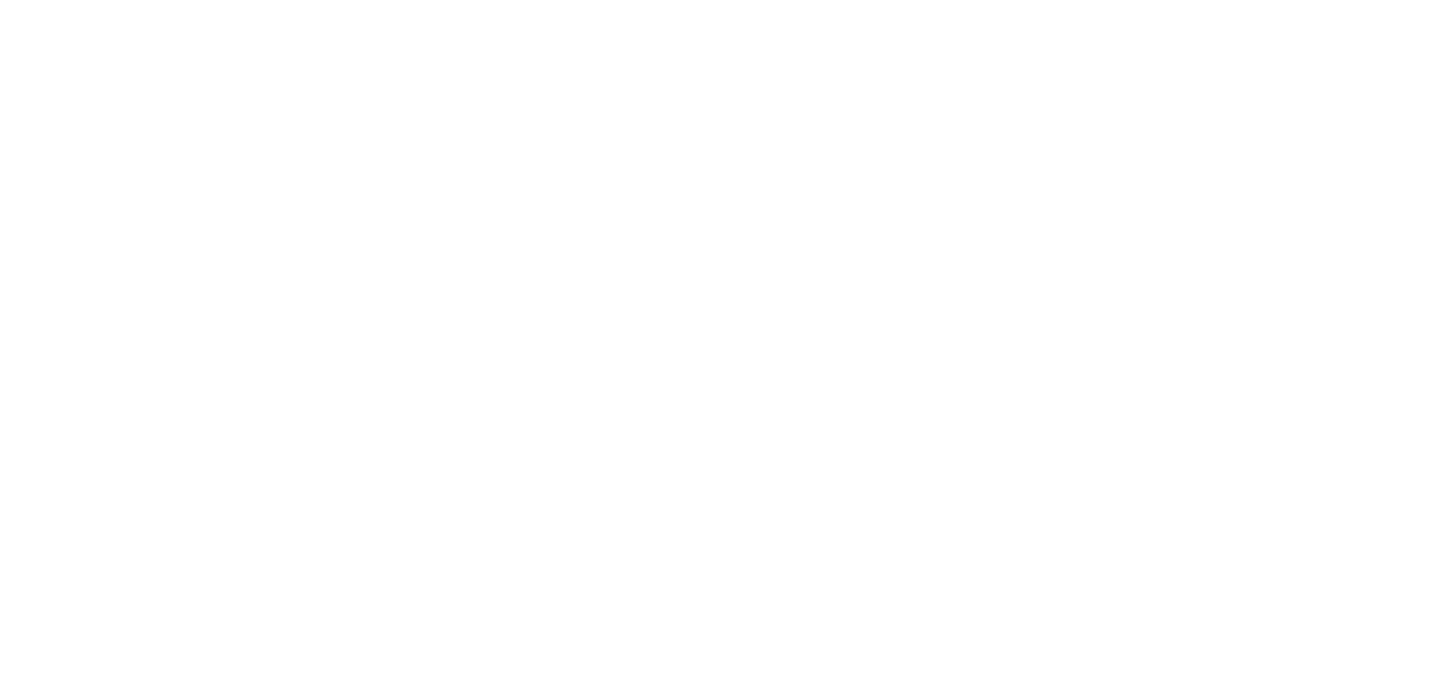
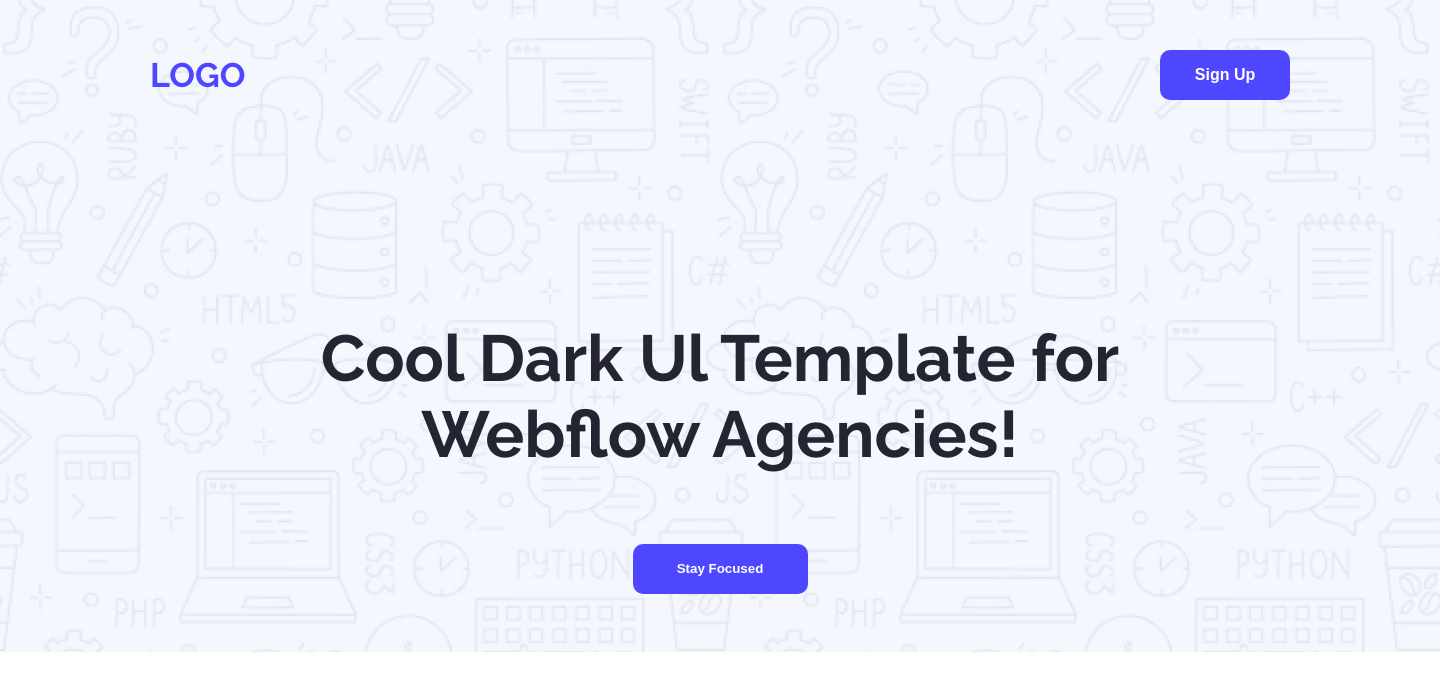
Before and after one commit to almashosain/assinment, a plain HTML site: page index.html in a window 1280 px wide. Shown: the whole page, 1440 px wide, since content can reach past the window. Drawn offline with Linux system fonts and the light colour scheme.

Commit message:
added hero section and design the section

```diff
--- a/index.css
+++ b/index.css
@@ -0,0 +1,75 @@
+*{
+  margin: 0;
+  padding: 0;
+}
+.raleway-normal {
+  font-family: "Raleway", sans-serif;
+  font-optical-sizing: auto;
+  font-weight: <weight>;
+  font-style: normal;
+}
+.divone{
+  display: flex;
+  justify-content: space-between;
+  display: flex;
+  width: 1140px;
+  padding: 50px 0;
+  justify-content: space-between;
+  align-items: center;
+}
+.divtwo{
+  align-items: center;
+  justify-content: center;
+  text-align: center;
+  display: flex;
+  flex-direction: column;
+  width:900px ;
+  align-items: center;
+  gap: 40px;
+  font-size: 65px;
+  font-weight: 700;
+}
+.sectionone{
+  width: 1440px;
+  height: 700px;
+  background-image: url(./images/hero-bg\ copy.png);
+background-repeat: no-repeat;
+display: flex;
+padding-bottom: 200px;
+flex-direction: column;
+align-items: center;
+gap: 170px;
+
+}
+.logo{
+  font-size: 34px;
+  font-weight: bolder;
+  color: #4E47FF;
+}
+.btn_up{
+  height: 50px;
+  width: 130px;
+  background-color: #4E47FF;
+  color: white;
+  font-size: 16px;
+  font-weight: bold;
+  border: none;
+  border-radius: 10px;
+}
+.divtwo{
+  color: #252432;
+  font-size: 65px;
+  font-weight: 700px;
+  text-align: center;
+  line-height: normal;
+}
+.btnone{
+  background-color: #4E47FF;
+  color: white;
+  height: 50px;
+  width: 175px;
+  border: none;
+  border-radius: 10px;
+  font-size: 16;
+  font-weight: bold;
+}
--- a/index.html
+++ b/index.html
@@ -4,8 +4,28 @@
     <meta charset="UTF-8">
     <meta name="viewport" content="width=device-width, initial-scale=1.0">
     <title>Document</title>
+    <link rel="preconnect" href="https://fonts.googleapis.com">
+<link rel="preconnect" href="https://fonts.gstatic.com" crossorigin>
+<link href="https://fonts.googleapis.com/css2?family=Inter+Tight:ital,wght@0,100..900;1,100..900&family=Inter:ital,opsz,wght@0,14..32,100..900;1,14..32,100..900&family=Open+Sans:ital,wght@0,300..800;1,300..800&family=Raleway:ital,wght@0,100..900;1,100..900&display=swap" rel="stylesheet">
+<link rel="stylesheet" href="index.css">
 </head>
-<body>
+<body class="raleway-normal">
+    <section class="sectionone">
+<div class="divone" >
+    <h2 class="logo">LOGO</h2>
+    <a href=""><button class="btn_up">Sign Up</button></a>
+</div>
+
+<div class="divtwo">
+    Cool Dark Ul Template for Webflow Agencies!
+    <div><button class="btnone">Stay Focused</button></div>
+</div>
+</section>
+
+
+
+
+
 
 </body>
 </html>
```
Also changed, not shown: images/avatar copy.png (renamed from assets /avatar.png), images/hero-bg copy.png (renamed from assets /Hero-bg.png), images/icon-star copy.png (renamed from assets /icon-star.png), images/wc-big copy.png (renamed from assets /wc-big.png), images/wc-mini copy.png (renamed from assets /wc-mini.png), 2 other files.
